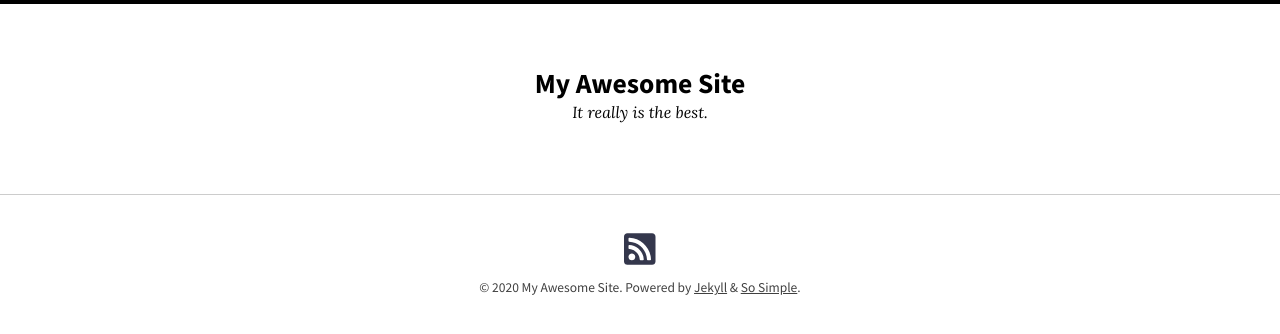
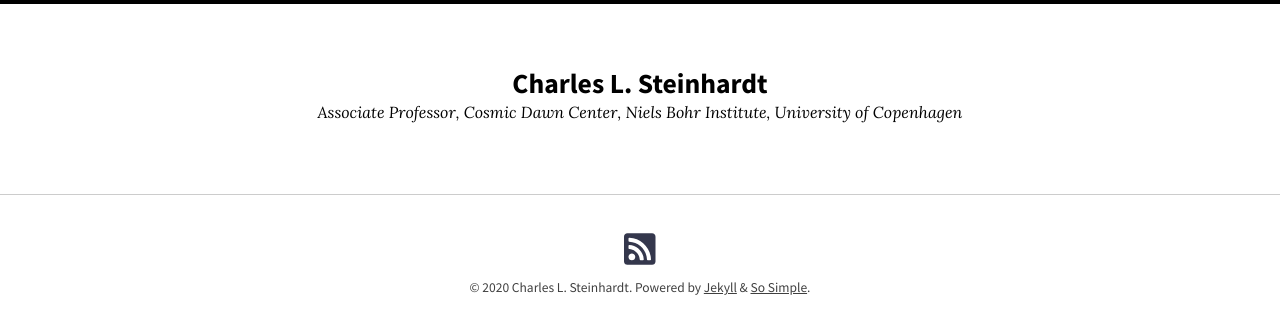
Before and after one commit to CSteinhardt/csteinhardt.github.io, a Jekyll site: the page built from index.md, in a window 1280 px wide. Shown: the top 334 px of the page. Built offline with Jekyll 4.4.1, drawn with Linux system fonts in a browser that asks for light colours; nearby versions of some CDN libraries.

Commit message:
Fixing sitewide settings

```diff
--- a/_config.yml
+++ b/_config.yml
@@ -17,16 +17,16 @@ theme: jekyll-theme-so-simple
 # remote_theme: mmistakes/so-simple-theme
 skin: "/assets/css/skins/default.css"
 locale: en-US
-title: "My Awesome Site"
-description: "It really is the best."
+title: "Charles L. Steinhardt"
+description: "Associate Professor, Cosmic Dawn Center, Niels Bohr Institute, University of Copenhagen"
 baseurl: # the subpath of your site, e.g. "/blog"
-url: # the base hostname & protocol for your site e.g. "https://mmistakes.github.io"
+url: https://csteinhardt.github.io # the base hostname & protocol for your site e.g. "https://csteinhardt.github.io"
 logo: # path of site logo, e.g. "/images/logo.png"
 date_format: "%B %-d, %Y"
 read_time: # reading time estimates, e.g. true
-words_per_minute: # 200
+words_per_minute: 200 # 200
 mathjax:
-  enable: # MathJax equations, e.g. true, false (default)
+  enable: true # MathJax equations, e.g. true, false (default)
   combo:  # "tex-svg" (default), "tex-mml-chtml", etc.: docs.mathjax.org/en/latest/web/components/combined.html
   tags:  # "none", "ams" (default), "all"
 google_fonts:
@@ -91,9 +91,9 @@ defaults:
 
 # Site Author
 author:
-  name:
+  name: Charles Steinhardt
   picture:
-  email:
+  email: steinhardt(at)nbi.ku.dk
   twitter:
   links:
     - title:
```
